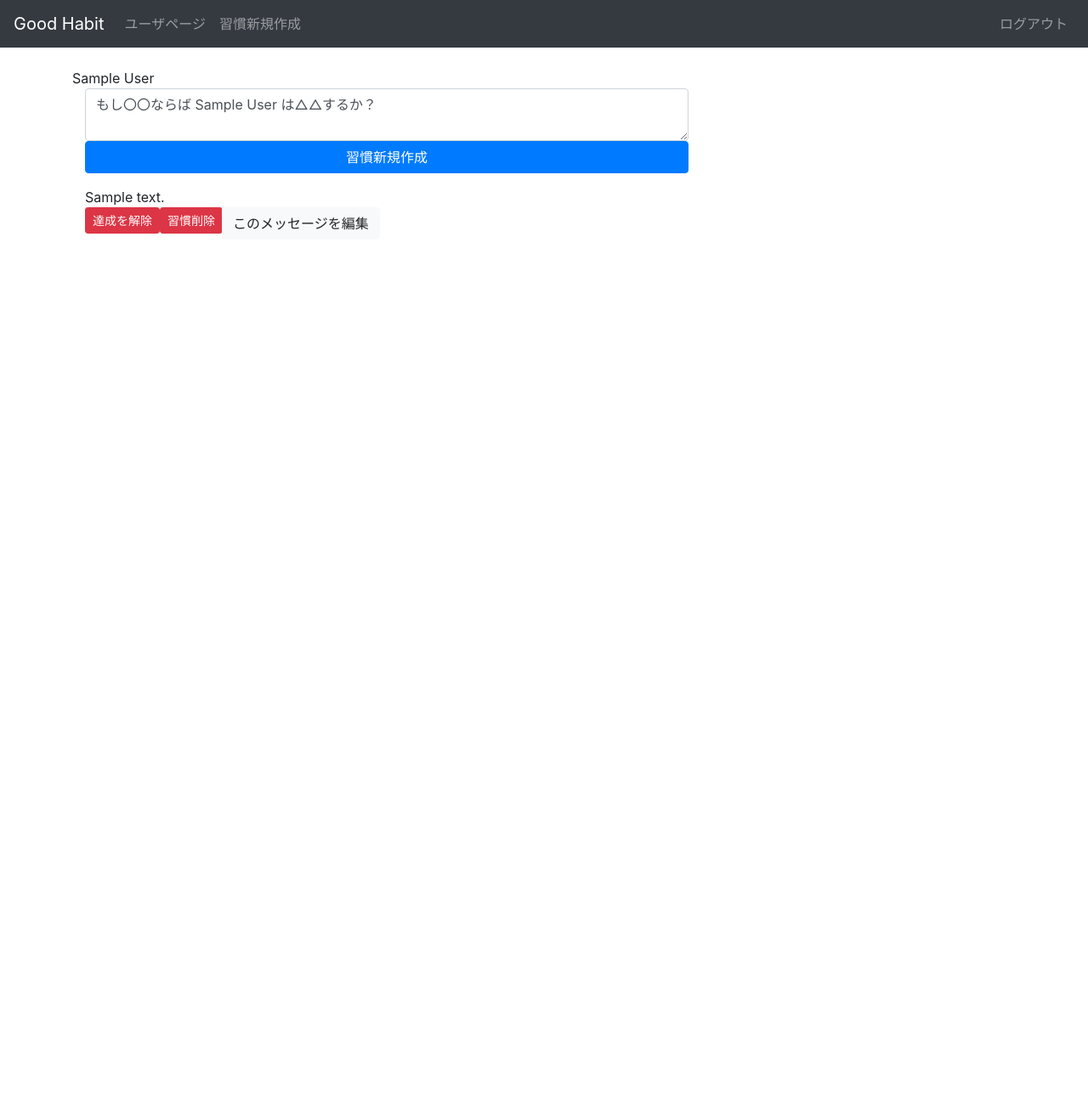
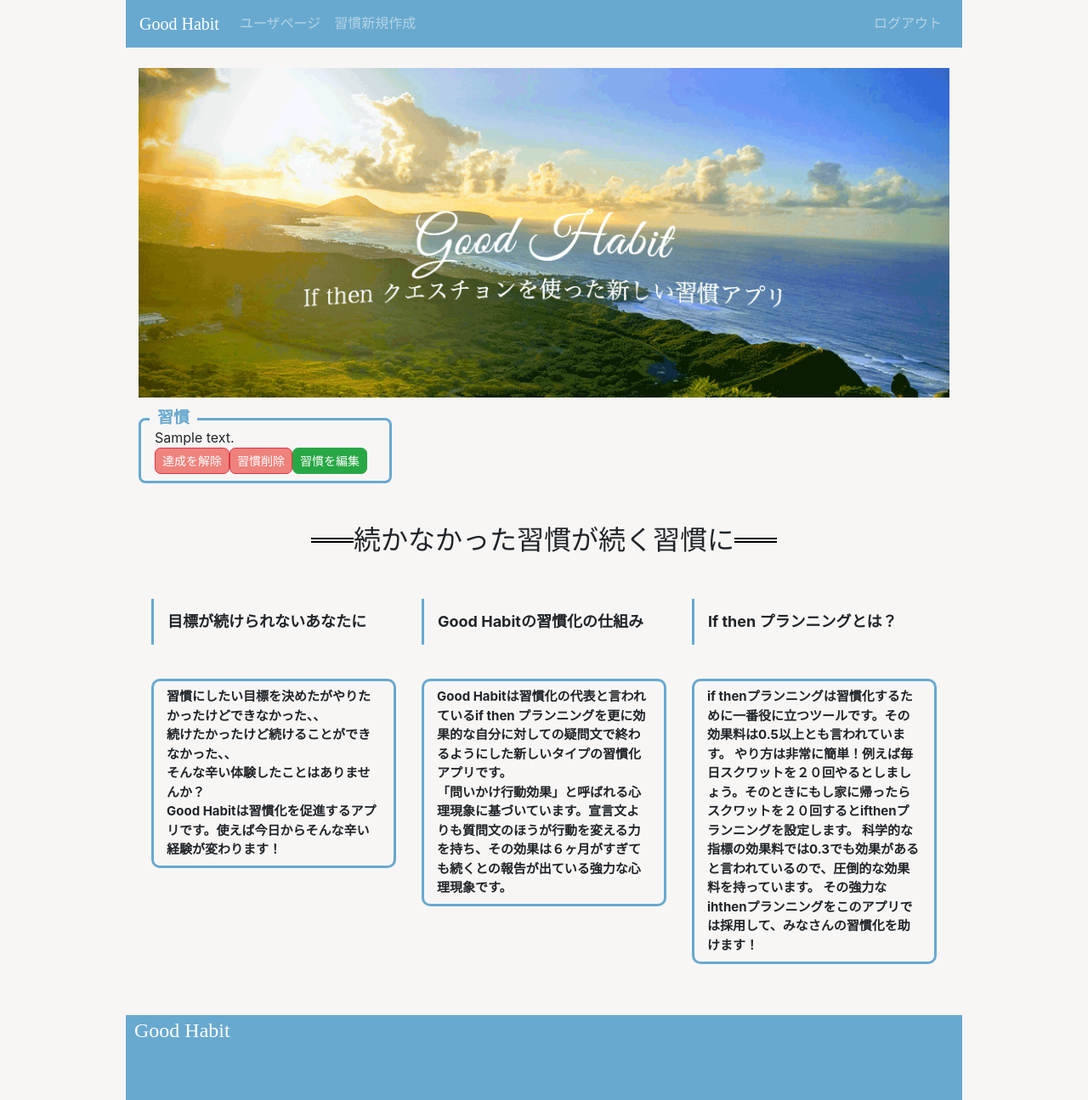
Before and after one commit to naototanabe/good-habit, a Laravel app: page / in a window 1280 px wide. Shown: the whole page at 85% size. Before the commit the page ends 275 px from the top, so only its background shows below. Run offline with Laravel 8, Linux system fonts and the light colour scheme; a user stored in the database is signed in; tables that the repository leaves empty hold one stand-in row (values such as "Sample post"); some libraries are stand-ins or nearby versions.

Commit message:
user-clear

```diff
--- a/app/User.php
+++ b/app/User.php
@@ -45,13 +45,10 @@ class User extends Authenticatable
         return $this->hasMany(Habit::class);
     }
 
-    public function loadRelationshipCounts()
-    {
-        $this->loadCount('habits');
-    }
+
 
     /**
-     * このユーザが習慣達成している習慣。（ Userモデルとの関係を定義）
+     * このユーザが習慣達成している習慣。（ Habitモデルとの関係を定義）
      */
     public function clears()
     {
@@ -113,5 +110,9 @@ class User extends Authenticatable
         return $this->clears()->where('habit_id', $habitId)->exists();
     }
 
+    public function loadRelationshipCounts()
+    {
+        $this->loadCount('habits','clears');
+    }
 
 }
--- /dev/null
+++ b/public/css/style.css
@@ -0,0 +1,177 @@
+@charset "UTF-8";
+
+/*全体の設定 */
+body {
+    width: 984px;
+    max-width: 100%;
+    margin: 0 auto;
+    padding:0;
+    background-color:#f7f6f5;
+}
+
+img {
+width:100%;
+height: auto;
+}
+
+footer {
+    width:984px;
+    max-width: 100%;
+    height:100px;
+    background-color: #68a9cf;
+    margin-top: 30px;
+}
+
+
+
+/* ナビゲーションバー */
+.navbar-brand {
+    font-family: Great Vibes;
+}
+
+.nav-item {
+    font-family: 'Hiragino Kaku Gothic ProN','ヒラギノ角ゴ ProN W3',sans-serif;
+}
+
+/* トップページ */
+.heading {
+    font-size: 32px;
+    font-family: 'Hiragino Kaku Gothic ProN','ヒラギノ角ゴ ProN W3',sans-serif;
+    display: flex;
+    justify-content: center;
+    align-items: center;
+    margin-bottom: 50px;
+}
+
+.heading:before,.heading:after {
+  width: 50px;
+  height: 6px;
+  content: '';
+  border-top: solid 2px #000;
+  border-bottom: solid 2px #000;
+}
+
+.heading:before {
+  left: 20px;
+}
+
+.heading:after {
+  right: 20px;
+}
+
+
+/*ページ下部のコンテント */
+
+.heading-content {
+    font-size: 18px;
+    font-weight: bold;
+    padding: 1rem 1rem;
+    margin: 0 0 40px;0;
+    border-left: 3px solid  #68a9cf;
+}
+
+.text-content {
+    font-size: 15px;
+    padding: 0.5em 1em;
+    margin: 2em 0;
+    font-weight: bold;
+    background: #f7f6f5;
+    border: solid 3px  #68a9cf;/*線*/
+    border-radius: 10px;/*角の丸み*/
+}
+
+/* ログイン前トップページ */
+.cover-image{
+    height: 400px;
+    margin: 30px 0;
+}
+.signin-button {
+    padding-top:320px;
+
+}
+/* 習慣内容 */
+
+.media-body {
+    position: relative;
+    margin: 1em 0;
+    padding: 0.5em 1em;
+    border: solid 3px #68a9cf;
+    border-radius: 8px;
+}
+.media-body .box-title {
+    position: absolute;
+    display: inline-block;
+    top: -13px;
+    left: 10px;
+    padding: 0 9px;
+    line-height: 1;
+    font-size: 19px;
+    background:#f7f6f5;
+    color: #68a9cf;
+    font-weight: bold;
+}
+.media-body p {
+    margin: 0;
+    padding: 0;
+}
+
+
+
+
+
+
+/* ボタン */
+.btn-danger {
+    background: #ee827c;
+}
+
+.btn {
+    border-radius: 7px;
+
+}
+
+/* フッター */
+.footer-link {
+    font-family: Great Vibes;
+    color: white;
+    font-size: 24px;
+    padding: 20px 10px;
+}
+
+.footer-link:hover {
+    color:white;
+    text-decoration: none;
+}
+
+/*習慣新規作成ページ*/
+
+.habit-heading {
+    font-size: 32px;
+    border-left: 3px solid  #68a9cf;
+    padding: 1rem 1rem;
+}
+
+.form-content {
+    font-size: 24px;
+    margin: 10px 0 0 0;
+}
+
+.habit-text {
+    border: solid 3px #68a9cf;
+    color: black;
+    background: #f7f6f5;
+    margin: 20px 0 0 0;
+}
+
+.habits-clear {
+    font-size: 20px;
+    float: right;
+}
+
+.show-heading {
+    font-size: 32px;
+    border-left: 3px solid  #68a9cf;
+    padding: 1rem 1rem;
+    display: inline-block;
+    margin-bottom: 50px;
+}
--- /dev/null
+++ b/resources/views/commons/footer.blade.php
@@ -0,0 +1,3 @@
+<footer>
+        <a class="footer-link" href="/">Good Habit</a>
+</footer>
--- a/resources/views/commons/navbar.blade.php
+++ b/resources/views/commons/navbar.blade.php
@@ -1,5 +1,5 @@
 <header class="mb-4">
-    <nav class="navbar navbar-expand-sm navbar-dark bg-dark">
+    <nav class="navbar navbar-expand-sm navbar-dark"style="background-color:#68a9cf;">
         {{-- トップページへのリンク --}}
         <a class="navbar-brand" href="/">Good Habit</a>
 
@@ -11,7 +11,7 @@
     @if (Auth::check())
             <ul class="navbar-nav mr-auto">
                     {{-- ユーザページのリンク --}}
-                    <li class="nav-item"><a href="#" class="nav-link">ユーザページ</a></li>
+                    <li class="nav-item">{!! link_to_route('users.show', 'ユーザページ', ['user' => Auth::id()], ['class' => 'nav-link']) !!}</li>
                     {{-- 習慣新規作成ページへのリンク --}}
                     <li class="nav-item">{!! link_to_route('habits.create', '習慣新規作成', [], ['class' => 'nav-link']) !!}</li>
             </ul>
--- a/resources/views/habits/edit.blade.php
+++ b/resources/views/habits/edit.blade.php
@@ -3,7 +3,7 @@
 @section('content')
 
 <!-- ここにページ毎のコンテンツを書く -->
-    <h1> 習慣編集ページ</h1>
+    <h1 class="habit-heading"> 習慣編集</h1>
 
 
     <div class="row">
@@ -12,8 +12,8 @@
 
 
                 <div class='form-group'>
-                    {!! Form::label('content', '編集したい習慣') !!}
-                    {!! Form::text('content', null, ['class' => 'form-control']) !!}
+                    {!! Form::label('content', '編集したい習慣',['class' => 'form-content']) !!}
+                    {!! Form::textarea('content', null, ['class' => 'form-control habit-text', 'rows' => '2']) !!}
                 </div>
 
                 {!! Form::submit('更新', ['class' => 'btn btn-primary']) !!}
--- a/resources/views/habits/form.blade.php
+++ b/resources/views/habits/form.blade.php
@@ -1,6 +1,6 @@
 {!! Form::open(['route' => 'habits.store']) !!}
     <div class="form-group">
-        {!! Form::textarea('content', "もし〇〇ならば $user->name は△△するか？", ['class' => 'form-control', 'rows' => '2']) !!}
+        {!! Form::textarea('content', "もし〇〇ならば Auth::user()->name は△△するか？", ['class' => 'form-control', 'rows' => '2']) !!}
         {!! Form::submit('習慣新規作成', ['class' => 'btn btn-primary btn-block']) !!}
     </div>
 {!! Form::close() !!}
--- a/resources/views/habits/habits.blade.php
+++ b/resources/views/habits/habits.blade.php
@@ -1,23 +1,26 @@
 @if (count($habits) > 0)
-    <ul class="list-unstyled">
+    <ul class="list-unstyled row">
         @foreach ($habits as $habit)
-            <li class="media mb-3">
+            <li class="media mb-3 col-sm-4">
 
                 <div class="media-body">
+                    <span class="box-title">習慣</span>
 
                     <div>
                         {{-- 投稿内容 --}}
-                        <p class="mb-0">{!! nl2br(e($habit->content)) !!}</p>
+                        <p class="mb-0 ">{!! nl2br(e($habit->content)) !!}</p>
                     </div>
                     <div>
                         @if (Auth::id() == $habit->user_id)
-                        <div class="btn-group">
-                            @include('user_clear.clear_button')
-                            {{-- 投稿削除ボタンのフォーム --}}
-                            {!! Form::open(['route' => ['habits.destroy', $habit->id], 'method' => 'delete']) !!}
+                        <div class="d-flex flex-wrap">
+
+                                @include('user_clear.clear_button')
+                                {{-- 投稿削除ボタンのフォーム --}}
+                                {!! Form::open(['route' => ['habits.destroy', $habit->id], 'method' => 'delete']) !!}
                                 {!! Form::submit('習慣削除', ['class' => 'btn btn-danger btn-sm']) !!}
-                            {!! Form::close() !!}
-                            {!! link_to_route('habits.edit', 'このメッセージを編集', ['habit' => $habit->id], ['class' => 'btn btn-light']) !!}
+                                {!! Form::close() !!}
+
+                                {!! link_to_route('habits.edit', '習慣を編集', ['habit' => $habit->id], ['class' => 'btn btn-success btn-sm']) !!}
 
                         </div>
                         @endif
--- a/resources/views/layouts/app.blade.php
+++ b/resources/views/layouts/app.blade.php
@@ -6,6 +6,7 @@
         <meta name="viewport" content="width=device-width, initial-scale=1, shrink-to-fit=no">
         <link rel="stylesheet" href="https://stackpath.bootstrapcdn.com/bootstrap/4.2.1/css/bootstrap.min.css">
         <link rel="stylesheet" href="https://cdnjs.cloudflare.com/ajax/libs/toastr.js/latest/toastr.css">
+        <link rel="stylesheet" href="{{ asset('css/style.css') }}">
         <script src="https://ajax.googleapis.com/ajax/libs/jquery/3.3.1/jquery.min.js"></script>
         <script src="https://cdnjs.cloudflare.com/ajax/libs/toastr.js/latest/toastr.min.js"></script>
 
@@ -37,5 +38,8 @@
         <script src="https://stackpath.bootstrapcdn.com/bootstrap/4.2.1/js/bootstrap.min.js"></script>
         <script defer src="https://use.fontawesome.com/releases/v5.7.2/js/all.js"></script>
 
+        @include('commons.footer')
+
+
     </body>
 </html>
--- a/resources/views/welcome.blade.php
+++ b/resources/views/welcome.blade.php
@@ -1,22 +1,49 @@
 @extends('layouts.app')
 
 @section('content')
+
+
+
     @if (Auth::check())
-        {{ Auth::user()->name }}
-        <div class="col-sm-8">
-                {{-- 投稿フォーム --}}
-                @include('habits.form')
-                {{-- 投稿一覧 --}}
-                @include('habits.habits')
+            <h1><img src="image/Good-Habit1.png" alt"GoodHabit main-visual"></h1>
+        <main>
+                <div>
+
+                    {{-- 投稿一覧 --}}
+                    @include('habits.habits')
+                </div>
+
+                <h2 class="heading">続かなかった習慣が続く習慣に</h2>
+
+                <div class="container">
+                    <div class="row">
+                        <div class="col-sm-4">
+                            <h3 class="heading-content">目標が続けられないあなたに</h3>
+                            <p class="text-content">習慣にしたい目標を決めたがやりたかったけどできなかった、、<br>続けたかったけど続けることができなかった、、<br>そんな辛い体験したことはありませんか？<br>
+                             Good Habitは習慣化を促進するアプリです。使えば今日からそんな辛い経験が変わります！</p>
+                        </div>
+                        <div class="col-sm-4">
+                            <h3 class="heading-content">Good Habitの習慣化の仕組み</h3>
+                            <p class="text-content">Good Habitは習慣化の代表と言われているif then プランニングを更に効果的な自分に対しての疑問文で終わるようにした新しいタイプの習慣化アプリです。<br>
+                            「問いかけ行動効果」と呼ばれる心理現象に基づいています。宣言文よりも質問文のほうが行動を変える力を持ち、その効果は６ヶ月がすぎても続くとの報告が出ている強力な心理現象です。</p>
+                        </div>
+                        <div class="col-sm-4">
+                            <h3 class="heading-content">If then プランニングとは？</h3>
+                            <p class="text-content">if thenプランニングは習慣化するために一番役に立つツールです。その効果料は0.5以上とも言われています。
+                            やり方は非常に簡単！例えば毎日スクワットを２０回やるとしましょう。そのときにもし家に帰ったらスクワットを２０回するとifthenプランニングを設定します。
+                            科学的な指標の効果料では0.3でも効果があると言われているので、圧倒的な効果料を持っています。
+                            その強力なihthenプランニングをこのアプリでは採用して、みなさんの習慣化を助けます！</p>
+                        </div>
+                    </div>
+                </div>
+        </main>
 
     @else
-        <div class="center jumbotron">
-            <div class="text-center">
-                <h1>ようこそ Good Habitへ</h1>
-                <p>Good Habitはif thenクエスチョンを使った新しい習慣支援アプリです。</p>
-                <br>
+        <div class="cover-image" style="background:url(image/Good-Habit1.png); background-size:cover;">
+            <div class="text-center signin-button">
                 {{-- ユーザ登録ページへのリンク --}}
                 {!! link_to_route('signup.get', 'アカウント新規作成', [], ['class' => 'btn btn-lg btn-primary']) !!}
+                {!! link_to_route('login', 'ログイン', [], ['class' => 'btn btn-lg btn-primary']) !!}
             </div>
         </div>
     @endif
--- a/routes/web.php
+++ b/routes/web.php
@@ -17,6 +17,10 @@ Route::get('/', 'HabitsController@index');
 Route::group(['middleware' => ['auth']], function () {
     // 中略
     Route::resource('habits', 'HabitsController', ['only' => ['create', 'store', 'destroy', 'edit', 'update']]);
+});
+
+Route::group(['middleware' => ['auth']], function () {
+    Route::resource('users', 'UsersController', ['only' => ['show']]);
 });
 
 //ユーザ登録
```
Also changed, not shown: app/Http/Controllers/Auth/RegisterController.php (+7 -1 lines), app/Http/Controllers/UsersController.php (added, +42 -0 lines), resources/views/habits/create.blade.php (+9 -4 lines), resources/views/users/show.blade.php (added, +7 -0 lines), public/image/Good-Habit1.png (added), public/image/Good-Habit2.png (added).
